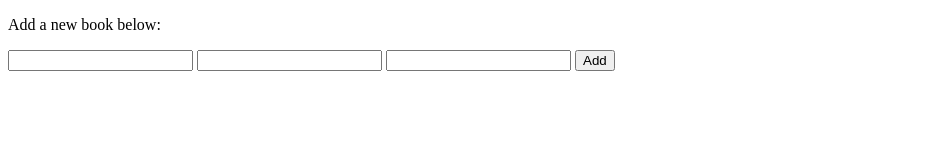
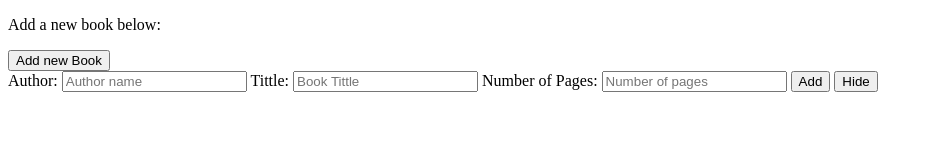
Before and after one commit to MichalTrostowiecki/Library-project, a plain HTML site: page index.html in a window 1280 px wide. Shown: the whole page, without its empty margins (0-933 px from the left). Drawn offline with Linux system fonts and the light colour scheme.

Commit message:
I've added option to hide and open form to add a new book

```diff
--- a/index.html
+++ b/index.html
@@ -4,18 +4,43 @@
     <meta charset="UTF-8" />
     <meta http-equiv="X-UA-Compatible" content="IE=edge" />
     <meta name="viewport" content="width=device-width, initial-scale=1.0" />
-
+    <link rel="stylesheet" href="style.css" />
     <title>Document</title>
   </head>
   <body>
     <p>Add a new book below:</p>
-
-    <div class="book-input">
-      <input type="text" id="author" name="author" />
-      <input type="text" id="tittle" name="tittle" />
-      <input type="text" id="pages" name="pages" />
-      <button class="add" id="add">Add</button>
+    <button class="form-button">Add new Book</button>
+    <div class="book-input" id="book-input">
+      <form class="book-form-container">
+        <label for="author">Author:</label>
+        <input
+          type="text"
+          id="author"
+          name="author"
+          placeholder="Author name"
+          required
+        />
+        <label for="tittle">Tittle:</label>
+        <input
+          type="text"
+          id="tittle"
+          name="tittle"
+          placeholder="Book Tittle"
+          required
+        />
+        <label for="pages">Number of Pages:</label>
+        <input
+          type="text"
+          id="pages"
+          name="pages"
+          placeholder="Number of pages"
+          required
+        />
+        <button class="add" id="add">Add</button>
+        <button class="hide-form">Hide</button>
+      </form>
     </div>
+    <div class="book-container"></div>
   </body>
   <script src="script.js"></script>
 </html>
--- a/script.js
+++ b/script.js
@@ -13,6 +13,13 @@ function Book(author, tittle, pages) {
 
 function addBookToLibrary() {}
 
+function addBookToLibrary() {
+  let author = bookAuthor.value;
+  let tittle = bookTittle.value;
+  let pages = bookPages.value;
+  userBook(author, tittle, pages);
+}
+
 function userBook(author, tittle, pages) {
   const newBook = new Book();
   newBook.author = author;
@@ -25,3 +32,13 @@ function userBook(author, tittle, pages) {
 btnAdd.addEventListener("click", () => {
   userBook(bookAuthor.value, bookTittle.value, bookPages.value);
 });
+
+function openForm() {
+  document.getElementById("book-input").style.display = "block";
+}
+
+function closeForm() {
+  document.getElementById("book-input").style.display = "none";
+}
+
+const btnOpen = document.getElementsByClassName("form-button");
--- a/style.css
+++ b/style.css
@@ -0,0 +1,3 @@
+.book-form-container {
+  display: block;
+}
```
